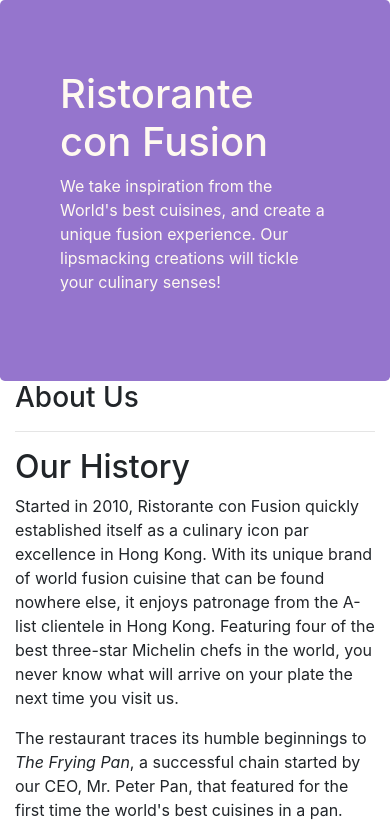
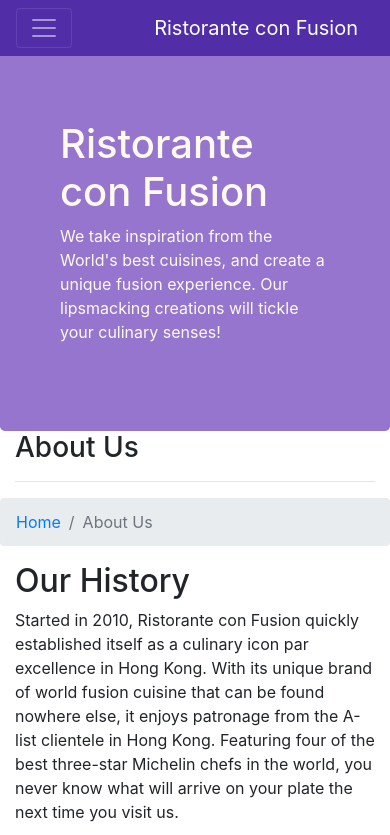
Before and after one commit to CyberpunkDanny/S3C1Bootstrap.v4, a website: page aboutus.html in a window 390 px wide. Shown: the top 835 px of the page. Drawn offline with nearby package versions, Linux system fonts and the light colour scheme.

Commit message:
Navbar and Breadcrumbs
Responsive Navigation Bar and A Toggler Button to Collapse Navbar;  z-index;  Breadcrumbs

```diff
--- a/aboutus.html
+++ b/aboutus.html
@@ -15,6 +15,26 @@
 </head>
 
 <body>
+
+    <nav class="navbar navbar-dark navbar-expand-sm fixed-top">
+    <div class="container">
+
+        <button class="navbar-toggler" type="button" data-toggle="collapse" data-target="#Navbar">
+            <span class="navbar-toggler-icon"></span>
+        </button>
+
+        <a class="navbar-brand" href="index.html">Ristorante con Fusion</a>
+        <div class="collapse navbar-collapse" id="Navbar">
+            <ul class="navbar-nav mr-auto">
+                <li class="nav-item"><a class="nav-link" href="index.html">Home</a></li>
+                <li class="nav-item active"><a class="nav-link" href="#">About</a></li>
+                <li class="nav-item"><a class="nav-link" href="#">Menu</a></li>
+                <li class="nav-item"><a class="nav-link" href="#">Contact</a></li>
+            </ul>
+        </div>
+
+        </div>
+    </nav>
 
     <header class="jumbotron">
         <div class="container">
@@ -34,6 +54,10 @@
             <div class="col-12">
                <h3>About Us</h3>
                <hr>
+            </div>
+            <div class="col-12 breadcrumb">
+                <li class="breadcrumb-item"><a href="index.html">Home</a></li>
+                <li class="breadcrumb-item active">About Us</li>
             </div>
         </div>
 
--- a/css/styles.css
+++ b/css/styles.css
@@ -29,3 +29,12 @@ address{
     font-size: 80%;
     color: #0F0F0F;
 }
+
+body{
+    padding:50px 0px 0px 0px;
+    z-index:0;
+}
+
+.navbar-dark {
+     background-color: #512DA8;
+}
```
Also changed, not shown: index.html (+20 -0 lines).
